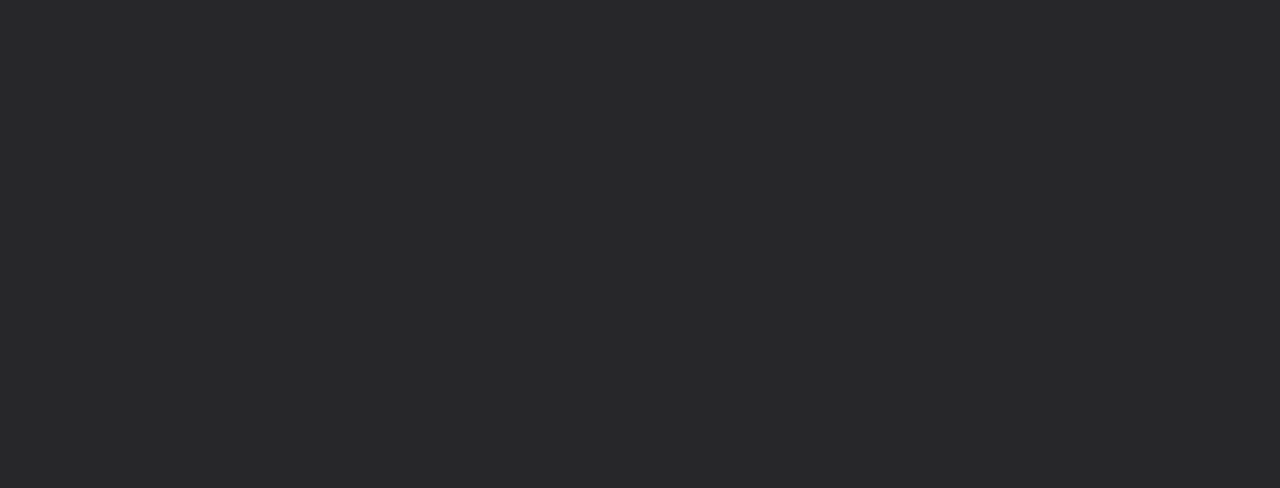
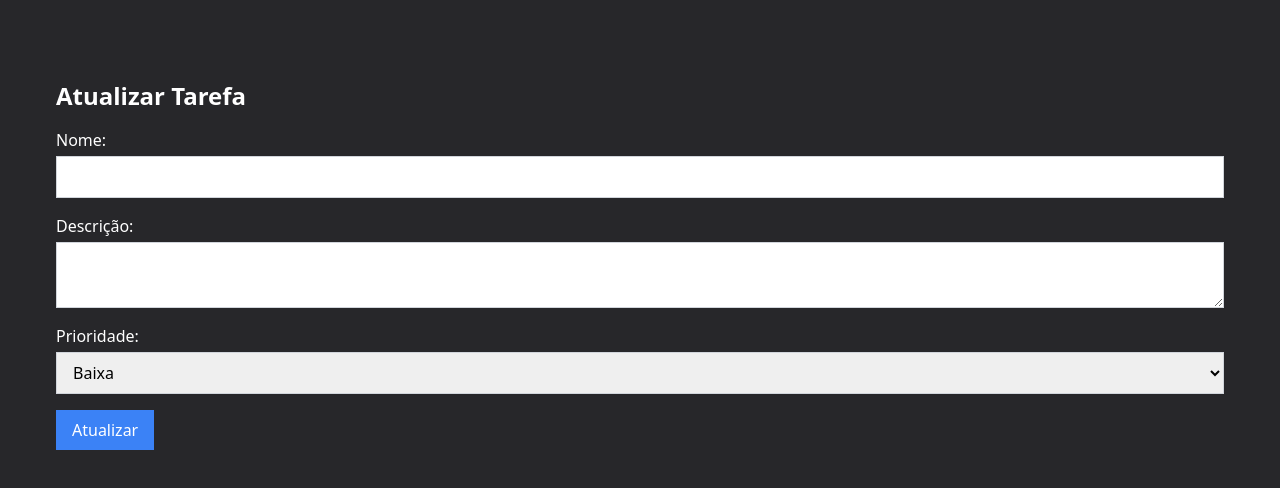
Before and after one commit to breno-gabriel/Desafio-NodeJs-toList, a React (Vite) app in the folder frontend/: page /editTask/1 in a window 1280 px wide. Before the commit this address had no page. Shown: the top 488 px of the page. Built offline with nearby package versions, Linux system fonts and the light colour scheme; no server answers.

Commit message:
:sparkles: feat: creating and integrating the editTask page

```diff
--- a/frontend/src/components/ui/table/columns.tsx
+++ b/frontend/src/components/ui/table/columns.tsx
@@ -69,7 +69,7 @@ export const columns: ColumnDef<Task>[] = [
       const taskId = row.original.id;
       const navigate = useNavigate();
 
-      return <button onClick={() => navigate('/editTask')} className="bg-blue-800">Editar</button>;
+      return <button onClick={() => navigate('/editTask/:taskId')} className="bg-blue-800">Editar</button>;
     }
   },
   {
--- a/frontend/src/main.tsx
+++ b/frontend/src/main.tsx
@@ -5,7 +5,7 @@ import { BrowserRouter as Router, Route, Routes } from 'react-router-dom';
 import Home from './pages/Home';
 import MemberRegistration from './pages/MemberRegistration';
 import TaskList from './pages/TaskList';
-import EditTask from './pages/editTask';
+import UpdateTask from './pages/editTask';
 import CreateTask from './pages/createTask';
 
 ReactDOM.createRoot(document.getElementById('root')!).render(
@@ -15,7 +15,7 @@ ReactDOM.createRoot(document.getElementById('root')!).render(
         <Route path="/" element={<Home />} />
         <Route path="/task-list" element={<TaskList/>} />
         <Route path="/member-registration" element={<MemberRegistration />} />
-        <Route path="/edit/:id" element={<EditTask />} />
+        <Route path="/editTask/:taskId" element={<UpdateTask />} />
         <Route path="/registerTask" element={<CreateTask />} />
       </Routes>
     </Router>
--- a/frontend/src/pages/editTask.tsx
+++ b/frontend/src/pages/editTask.tsx
@@ -1,11 +1,130 @@
-import React from 'react';
+import React, { useState, useEffect } from 'react';
+import { useParams, useNavigate } from 'react-router-dom';
 
-function EditTask() {
+type ErrorMessages = Record<string, string>;
+
+function UpdateTask() {
+  const { taskId } = useParams<{ taskId: string }>(); // Captura o taskId da URL
+  const navigate = useNavigate();
+  const [nome, setNome] = useState('');
+  const [descricao, setDescricao] = useState('');
+  const [prioridade, setPrioridade] = useState('Baixa');
+  const [errors, setErrors] = useState<ErrorMessages>({});
+
+  useEffect(() => {
+    if (taskId) {
+      fetchTaskData(taskId);
+    }
+  }, [taskId]);
+
+  const fetchTaskData = async (id: string) => {
+    try {
+      const response = await fetch(`http://localhost:3000/api/getTask/${id}`);
+      if (!response.ok) {
+        throw new Error('Erro ao buscar a tarefa');
+      }
+      const task = await response.json();
+      setNome(task.nome);
+      setDescricao(task.descricao);
+      setPrioridade(task.prioridade);
+    } catch (error) {
+      console.error('Failed to fetch task:', error);
+    }
+  };
+
+  const handleSubmit = async (event: React.FormEvent) => {
+    event.preventDefault();
+
+    const updatedTask = {
+      nome,
+      descricao,
+      prioridade,
+      finalizada: 0,
+      data_termino: null,
+      id_membro: '1'
+    };
+
+    try {
+      const response = await fetch(`http://localhost:3000/api/updateTask/${taskId}`, {
+        method: 'PUT',
+        headers: {
+          'Content-Type': 'application/json'
+        },
+        body: JSON.stringify(updatedTask)
+      });
+
+      if (!response.ok) {
+        const errorData = await response.json();
+        const newErrors: ErrorMessages = {};
+
+        if (errorData.errors) {
+          errorData.errors.forEach((error: { field: string; message: string }) => {
+            newErrors[error.field] = error.message;
+          });
+        }
+
+        setErrors(newErrors);
+        throw new Error('Erro ao atualizar a tarefa');
+      }
+
+      console.log('Tarefa atualizada com sucesso');
+      // Reset form after successful submission
+      setNome('');
+      setDescricao('');
+      setPrioridade('Baixa');
+      setErrors({});
+      navigate('/task-list'); // Navegar para a lista de tarefas ou outra página
+    } catch (error) {
+      console.error('Failed to update task:', error);
+    }
+  };
+
   return (
-    <div>
-      <h1>editar Tarefa</h1>
+    <div className="py-20 px-14">
+      <h1 className="text-2xl font-bold mb-4 text-white">Atualizar Tarefa</h1>
+      <form onSubmit={handleSubmit}>
+        <div className="mb-4">
+          <label htmlFor="nome" className="block text-white">Nome:</label>
+          <input
+            type="text"
+            id="nome"
+            value={nome}
+            onChange={(e) => setNome(e.target.value)}
+            className={`mt-1 block w-full px-3 py-2 border ${errors.nome ? 'border-red-500' : 'border-gray-300'} rounded-md shadow-sm`}
+            required
+          />
+          {errors.nome && <p className="text-red-500 text-sm">{errors.nome}</p>}
+        </div>
+        <div className="mb-4">
+          <label htmlFor="descricao" className="block text-white">Descrição:</label>
+          <textarea
+            id="descricao"
+            value={descricao}
+            onChange={(e) => setDescricao(e.target.value)}
+            className={`mt-1 block w-full px-3 py-2 border ${errors.descricao ? 'border-red-500' : 'border-gray-300'} rounded-md shadow-sm`}
+            required
+          />
+          {errors.descricao && <p className="text-red-500 text-sm">{errors.descricao}</p>}
+        </div>
+        <div className="mb-4">
+          <label htmlFor="prioridade" className="block text-white">Prioridade:</label>
+          <select
+            id="prioridade"
+            value={prioridade}
+            onChange={(e) => setPrioridade(e.target.value)}
+            className={`mt-1 block w-full px-3 py-2 border ${errors.prioridade ? 'border-red-500' : 'border-gray-300'} rounded-md shadow-sm`}
+            required
+          >
+            <option value="Baixa">Baixa</option>
+            <option value="Média">Média</option>
+            <option value="Alta">Alta</option>
+          </select>
+          {errors.prioridade && <p className="text-red-500 text-sm">{errors.prioridade}</p>}
+        </div>
+        <button type="submit" className="bg-blue-500 text-white px-4 py-2 rounded-md">Atualizar</button>
+      </form>
     </div>
   );
 }
 
-export default EditTask;
+export default UpdateTask;
```
